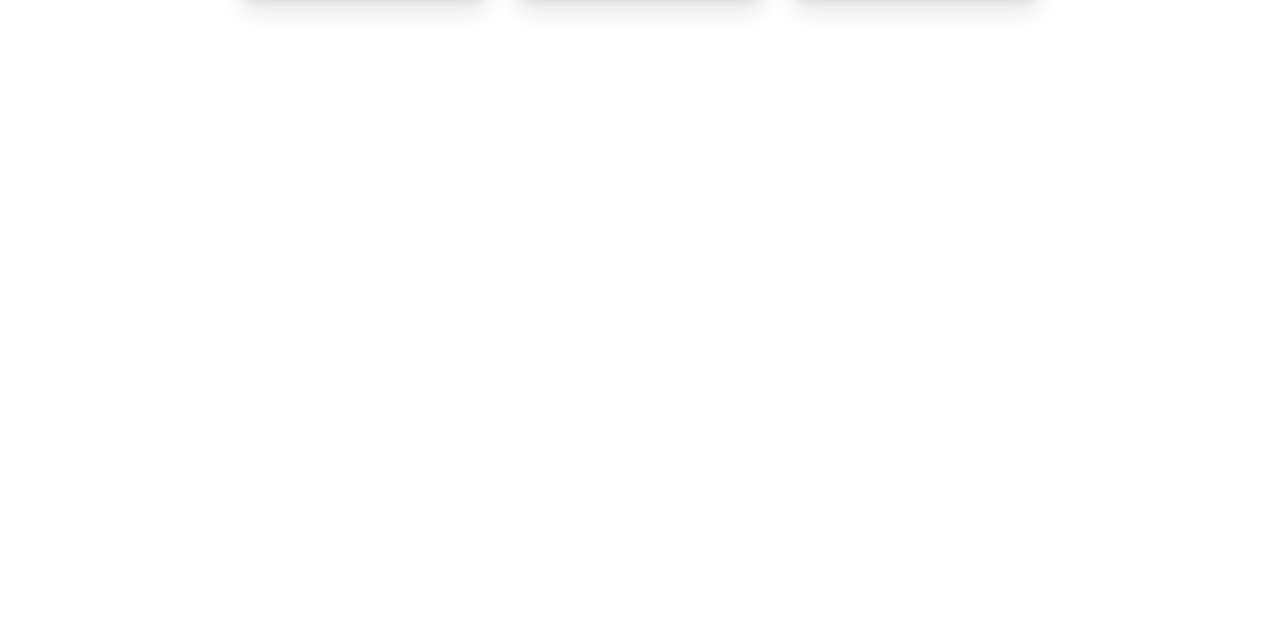
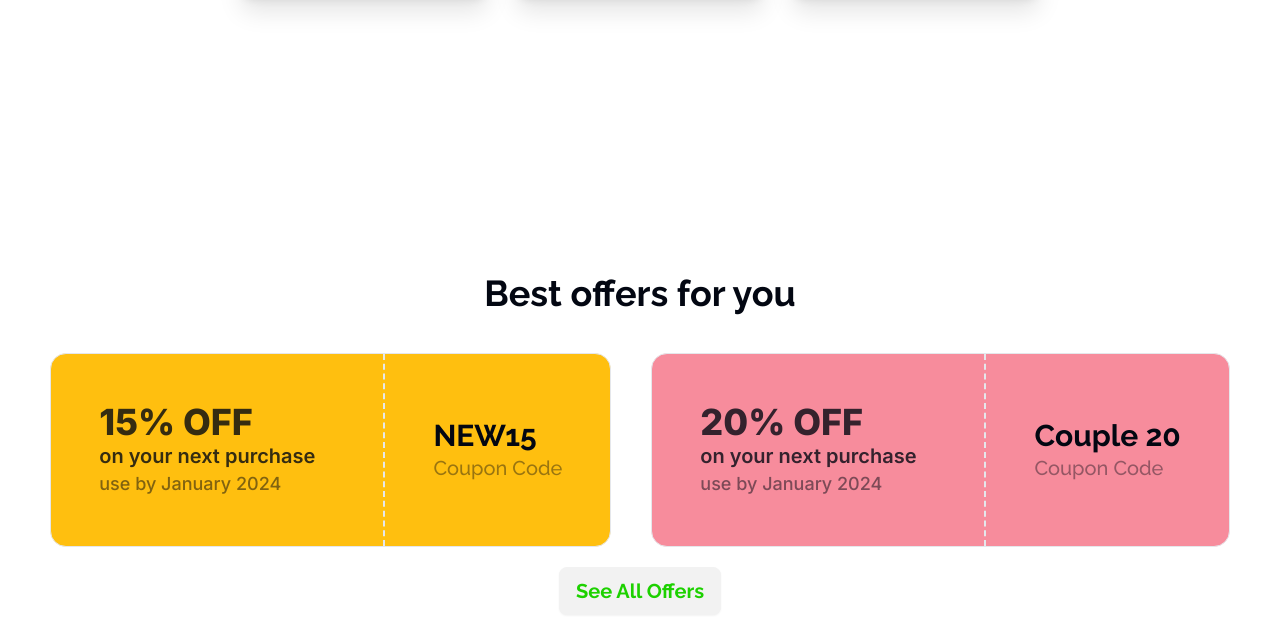
Before and after one commit to Koushik3D/assignment-5, a plain HTML site: page index.html in a window 1280 px wide. Shown: the part 683-1318 px from the top of the page. Before the commit the page ends 916 px from the top, so only its background shows below. Drawn offline with nearby package versions, Linux system fonts and the light colour scheme.

Commit message:
Offer Section Created

```diff
--- a/index.html
+++ b/index.html
@@ -98,7 +98,41 @@
 
     <!-- Main Section Start -->
     <main>
+        <!-- Offer Section -->
+        <section class="mx-5">
+            <h2 class="text-4xl text-center text-secondary-color font-raleway font-bold py-5 lg:py-10">Best offers for you</h2>
+            <div class="flex flex-col lg:flex-row justify-center items-center gap-5 lg:gap-10">
+                <div class="flex gap-3 lg:gap-5 border rounded-2xl bg-[#FFBF0F] divide-x-2 divide-dashed">
+                    <div class="font-inter p-6 lg:p-12">
+                        <h3 class="text text-4xl text-color-80 font-extrabold">15% OFF</h3>
+                        <p class="text-xl text-color-80 font-semibold">on your next purchase</p>
+                        <p class="text-lg text-color-50 font-medium">use by January 2024</p>
+                    </div>
+                    <div class="font-raleway px-6 py-8 lg:px-12 lg:py-16">
+                        <h3 class="text-3xl text-secondary-color font-bold">NEW15</h3>
+                        <p class="text-xl text-color-40 font-medium">Coupon Code</p>
+                    </div>
+                </div>
+                <div class="flex gap-3 lg:gap-5 border rounded-2xl bg-[#F78C9C] divide-x-2 divide-dashed">
+                    <div class="font-inter p-6 lg:p-12">
+                        <h3 class="text text-4xl text-color-80 font-extrabold">20% OFF</h3>
+                        <p class="text-xl text-color-80 font-semibold">on your next purchase</p>
+                        <p class="text-lg text-color-50 font-medium">use by January 2024</p>
+                    </div>
+                    <div class="font-raleway px-6 py-8 lg:px-12 lg:py-16">
+                        <h3 class="text-3xl text-secondary-color font-bold">Couple 20</h3>
+                        <p class="text-xl text-color-40 font-medium">Coupon Code</p>
+                    </div>
+                </div>
+            </div>
+            <div class="flex justify-center items-center">
+                <button class="btn text-xl text-primary-color font-raleway font-bold my-5">See All Offers</button>
+            </div>
+        </section>
+        <!-- Ticket Purchase Section -->
+        <section>
 
+        </section>
     </main>
     <!-- Main Section End -->
 
```
